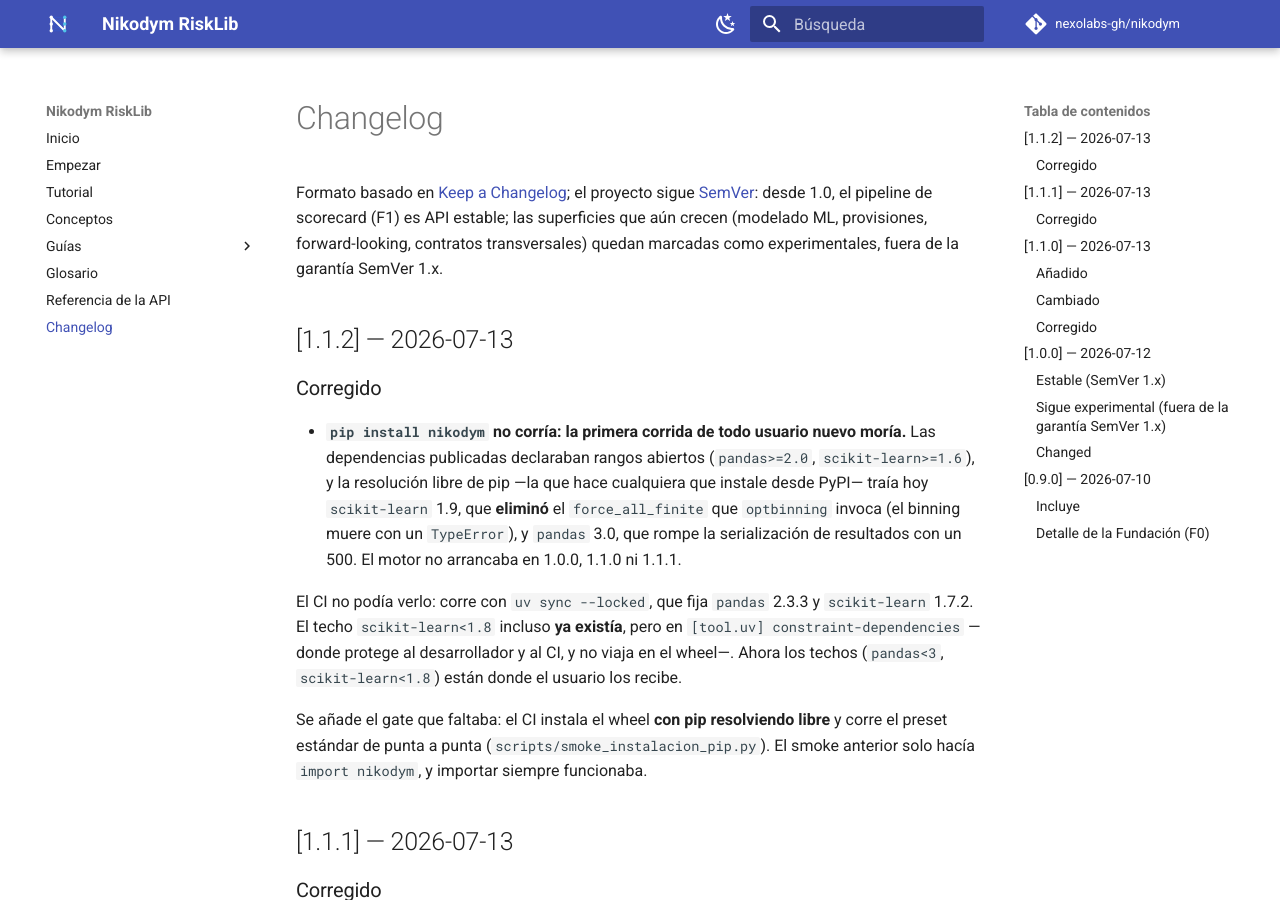
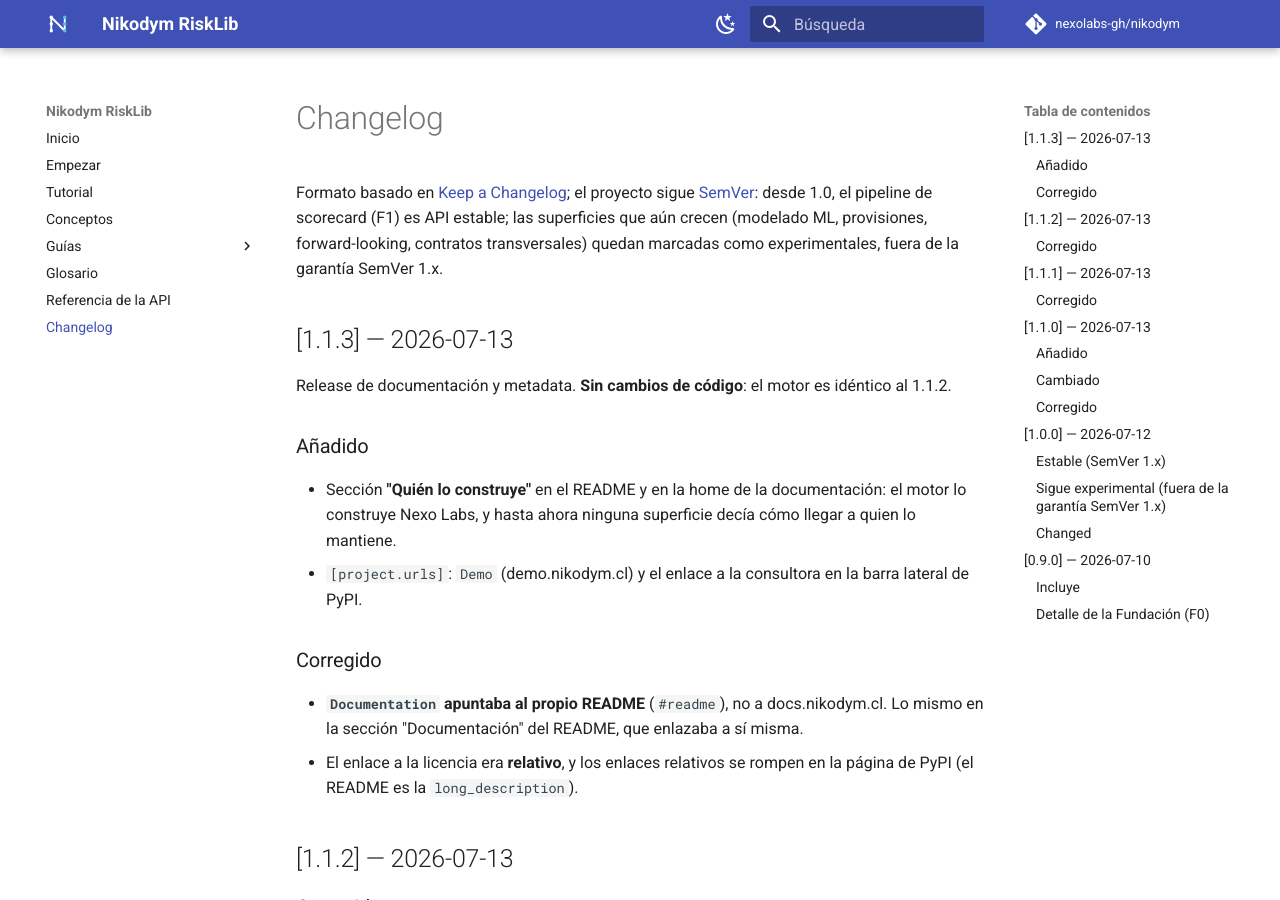
Before and after one commit to nexolabs-gh/nikodym, an MkDocs documentation site: the page built from docs_site/changelog.md, in a window 1280 px wide and 900 px high. Built offline with MkDocs 1.6.1 and Material for MkDocs 9.7.7, drawn with Linux system fonts in a browser that asks for light colours; comment, search, counter and statistics services are not loaded.

Commit message:
chore(release): 1.1.3
Release de documentación y metadata: el motor es byte-idéntico al 1.1.2.

Existe por una sola razón: PyPI no permite editar el README ni la metadata de
una versión ya publicada —viajan dentro del wheel—, así que el CTA hacia quien
construye el motor y los dos enlaces rotos (Documentation apuntaba al propio
README; la licencia era un enlace relativo, que en PyPI queda muerto) no llegan
a pypi.org sin cortar versión.

Co-Authored-By: Claude Opus 4.8 (1M context) <noreply@anthropic.com>

```diff
--- a/CHANGELOG.md
+++ b/CHANGELOG.md
@@ -4,6 +4,24 @@ Formato basado en [Keep a Changelog](https://keepachangelog.com/es-ES/1.1.0/);
 el proyecto sigue [SemVer](https://semver.org/lang/es/): desde 1.0, el pipeline de scorecard (F1)
 es API estable; las superficies que aún crecen (modelado ML, provisiones, forward-looking,
 contratos transversales) quedan marcadas como experimentales, fuera de la garantía SemVer 1.x.
+
+## [1.1.3] — 2026-07-13
+
+Release de documentación y metadata. **Sin cambios de código**: el motor es idéntico al 1.1.2.
+
+### Añadido
+
+- Sección **"Quién lo construye"** en el README y en la home de la documentación: el motor lo
+  construye Nexo Labs, y hasta ahora ninguna superficie decía cómo llegar a quien lo mantiene.
+- `[project.urls]`: `Demo` (demo.nikodym.cl) y el enlace a la consultora en la barra lateral de
+  PyPI.
+
+### Corregido
+
+- **`Documentation` apuntaba al propio README** (`#readme`), no a docs.nikodym.cl. Lo mismo en la
+  sección "Documentación" del README, que enlazaba a sí misma.
+- El enlace a la licencia era **relativo**, y los enlaces relativos se rompen en la página de PyPI
+  (el README es la `long_description`).
 
 ## [1.1.2] — 2026-07-13
 
--- a/docs_site/api.md
+++ b/docs_site/api.md
@@ -2,7 +2,7 @@
 
 Superficie pública de Nikodym RiskLib, organizada por dominio. Cada símbolo se genera
 automáticamente desde sus *docstrings* con [mkdocstrings]; las firmas y campos son los del código
-publicado (`1.1.2`).
+publicado (`1.1.3`).
 
 !!! note "Estabilidad (SemVer 1.x)"
     El pipeline de validación de scorecard (F1) —el trío `run` → `Study` → `NikodymConfig` y los
--- a/src/nikodym/__init__.py
+++ b/src/nikodym/__init__.py
@@ -9,7 +9,7 @@ pública de alto nivel (`run`, `assemble_run`) se re-exporta de forma **perezosa
 
 from typing import TYPE_CHECKING, Any
 
-__version__ = "1.1.2"
+__version__ = "1.1.3"
 
 __all__ = ["__version__", "assemble_run", "run"]
 
```
Also changed, not shown: docs_site/index.md (+1 -1 lines).
